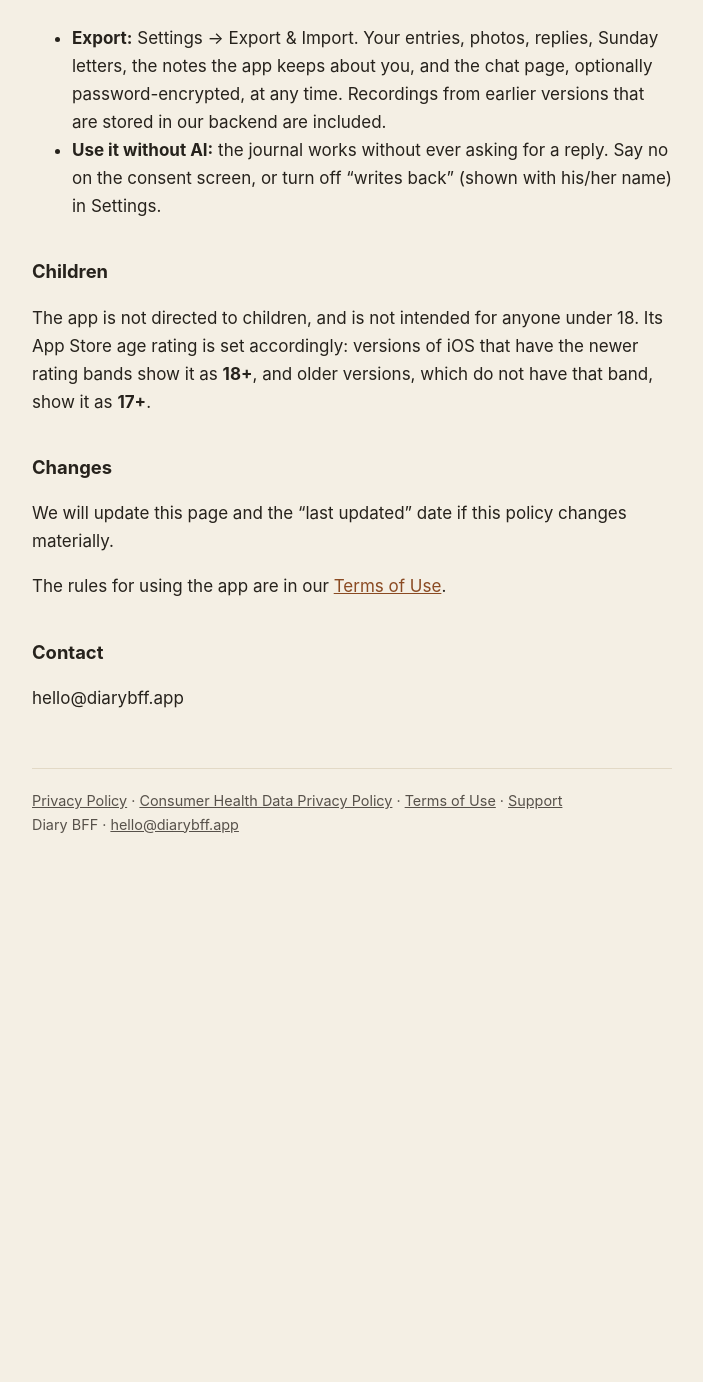
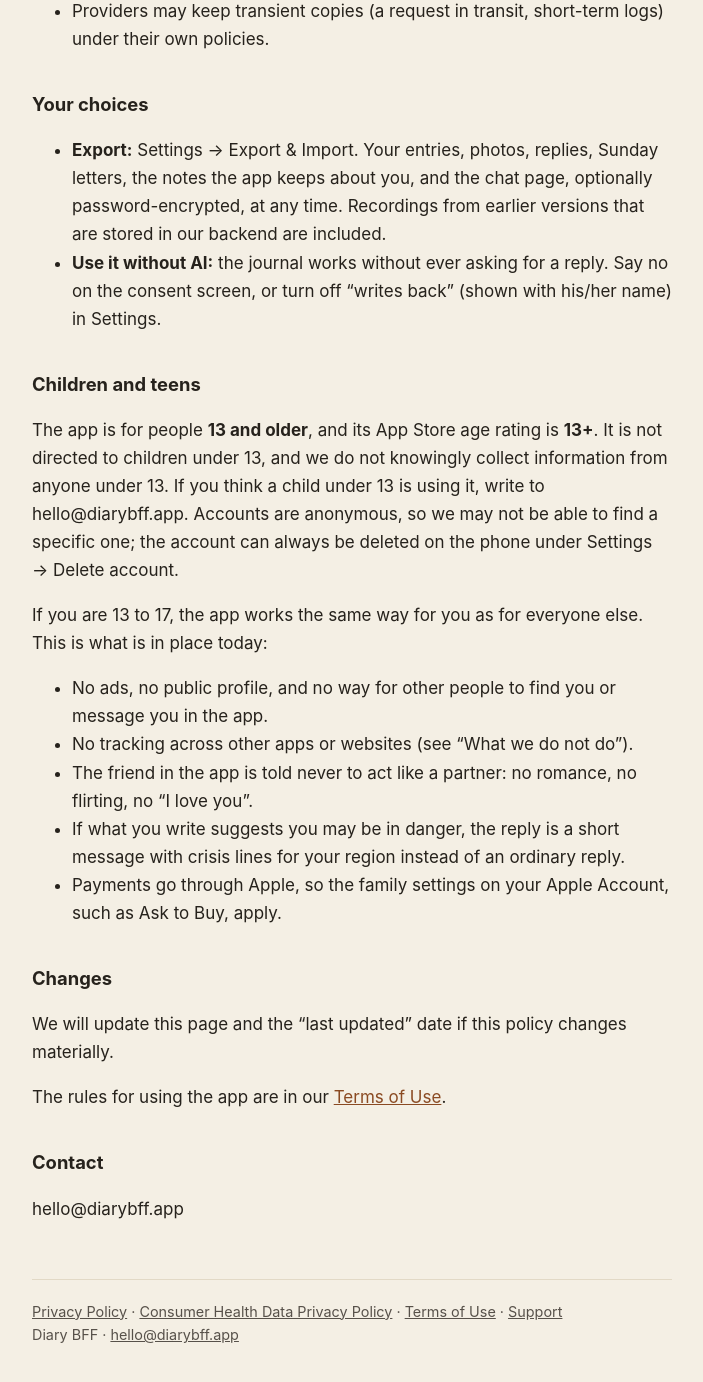
Before and after one commit to danielchen720-ui/twilight-diary-legal, a Jekyll site: the page built from privacy/index.md, in a window 1280 px wide and 1400 px high, scrolled down 9298 px. Shown: the top 1382 px of the window, without its empty margins (288-991 px from the left). Built offline with Jekyll 4.4.1, drawn with Linux system fonts in a browser that asks for light colours; before the commit the page ends 10214 px from its top, so only the background shows below that; some of the changed text lies outside the part shown.

Commit message:
#830 (a) #684 随 1.5.2 上架同天：隐私「最近删除 30 天」· 13+（条款 §1 + 隐私 Children and teens）· 首页价格一句（不写价钱）· 首页去代词 · #679 三颗下载按钮 ct=site
叠在 (b) fc9278b 之上（同一页 privacy 两边都改，叠着推 = 快进、不冲突）。Last updated = __LAUNCH_DATE__，上架当天照抄卡那条 sed 换成当天。
原 ef47e1c（#679）并进这一笔，留了 site-152-684-bak-ef47e1c。

```diff
--- a/privacy/index.md
+++ b/privacy/index.md
@@ -245,9 +245,12 @@
   delete the entry or your account.** They are not a temporary by-product of
   transcription: a recording whose transcription failed *is* the entry. Nothing
   expires them on a timer. (This version makes no new recordings.)
-- **One entry:** press and hold it in the journal, or swipe it, and confirm. Its
-  text, its replies, and any voice or photo files attached to it — on the phone
-  and in our storage — are removed.
+- **One entry:** when you delete it, it moves to Settings → Recently Deleted and
+  stays there for 30 days. While it is there you can restore it, and it is not
+  used for replies, Sunday letters or the notes the app keeps about you. After 30
+  days a daily cleanup job removes it for good: its text, its replies, and any
+  voice or photo files attached to it, on the phone and in our storage. To remove
+  it sooner, delete it from Recently Deleted; that is permanent straight away.
 - **Everything:** Settings → Delete account. This removes your entries, replies,
   the notes the app kept about you, your onboarding answers, your city, usage counts, error
   reports, the subscription record, your chat, every voice and photo file, any recordings
@@ -277,12 +280,27 @@
   no on the consent screen, or turn off
   "writes back" (shown with his/her name) in Settings.
 
-## Children
+## Children and teens
 
-The app is not directed to children, and is not intended for anyone under 18.
-Its App Store age rating is set accordingly: versions of iOS that have the newer
-rating bands show it as **18+**, and older versions, which do not have that band,
-show it as **17+**.
+The app is for people **13 and older**, and its App Store age rating is **13+**.
+It is not directed to children under 13, and we do not knowingly collect
+information from anyone under 13. If you think a child under 13 is using it,
+write to hello@diarybff.app. Accounts are anonymous, so we may not be able to
+find a specific one; the account can always be deleted on the phone under
+Settings → Delete account.
+
+If you are 13 to 17, the app works the same way for you as for everyone else.
+This is what is in place today:
+
+- No ads, no public profile, and no way for other people to find you or message
+  you in the app.
+- No tracking across other apps or websites (see "What we do not do").
+- The friend in the app is told never to act like a partner: no romance, no
+  flirting, no "I love you".
+- If what you write suggests you may be in danger, the reply is a short message
+  with crisis lines for your region instead of an ordinary reply.
+- Payments go through Apple, so the family settings on your Apple Account, such
+  as Ask to Buy, apply.
 
 ## Changes
 
--- a/rosebud/index.html
+++ b/rosebud/index.html
@@ -131,7 +131,7 @@
     </section>
     <section>
       <h2>Get Diary BFF.</h2>
-      <a class="badge" href="https://apps.apple.com/app/diary-bff/id6811528172" aria-label="Download Diary BFF on the App Store">
+      <a class="badge" href="https://apps.apple.com/app/apple-store/id6811528172?pt=129391747&amp;ct=site&amp;mt=8" aria-label="Download Diary BFF on the App Store">
         <picture>
           <source srcset="/assets/download-on-the-app-store-white.svg" media="(prefers-color-scheme: dark)">
           <img src="/assets/download-on-the-app-store-black.svg" alt="Download on the App Store" width="120" height="40">
```
Also changed, not shown: other parts of privacy/index.md (+1 -1 lines), index.html (+10 -7 lines), terms/index.md (+4 -2 lines).
